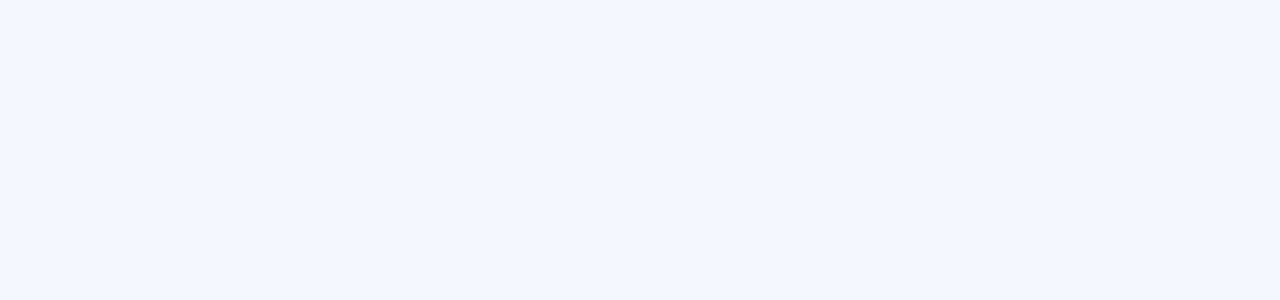
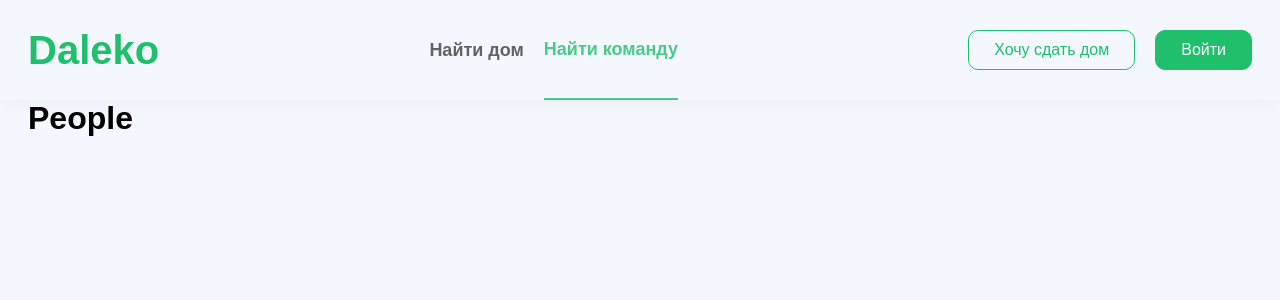
Before and after one commit to Crepiks/demal-client, a Vue app: page /people in a window 1280 px wide. Shown: the top 300 px of the page. Built offline with nearby package versions, Linux system fonts and the light colour scheme.

Commit message:
feat: add nav to header

```diff
--- a/src/components/common/daleko-auth.vue
+++ b/src/components/common/daleko-auth.vue
@@ -39,6 +39,7 @@ export default {};
     align-items: center;
     color: $primary;
     text-decoration: none;
+    border: none !important;
     cursor: pointer;
     transition: 200ms ease-in-out;
     z-index: 5;
--- a/src/components/common/daleko-header.vue
+++ b/src/components/common/daleko-header.vue
@@ -1,13 +1,21 @@
 <template>
-  <header class="header">
+  <header class="header" :class="{ 'header-border': headerBorder }">
+    <div class="header-content">
       <router-link to="/" class="header-logo-link">
         <h2 class="header-logo">Daleko</h2>
       </router-link>
+      <nav class="header-nav">
+        <router-link class="header-link" to="/houses">Найти дом</router-link>
+        <router-link class="header-link" to="/people"
+          >Найти команду</router-link
+        >
+      </nav>
       <div class="header-buttons">
         <daleko-button type="border" class="header-buttons-left"
           >Хочу сдать дом</daleko-button
         >
         <daleko-button @click="$router.push('/login')">Войти</daleko-button>
+      </div>
     </div>
   </header>
 </template>
@@ -19,6 +27,28 @@ export default {
   components: {
     "daleko-button": dalekoButton,
   },
+
+  data() {
+    return {
+      headerBorder: false,
+    };
+  },
+
+  mounted() {
+    if (this.$route.path != "/") {
+      this.headerBorder = true;
+    }
+  },
+
+  watch: {
+    $route() {
+      if (this.$route.path != "/") {
+        this.headerBorder = true;
+      } else {
+        this.headerBorder = false;
+      }
+    },
+  },
 };
 </script>
 
@@ -26,13 +56,26 @@ export default {
 @import "@/assets/styles/variables.scss";
 
 .header {
-  width: 100%;
+  position: fixed;
+  left: 0;
+  top: 0;
+  width: 100vw;
   height: 100px;
+
+  &-content {
+    margin: auto;
+    height: 100%;
+    max-width: 1224px;
     box-sizing: border-box;
     display: flex;
     flex-direction: row;
     justify-content: space-between;
     align-items: center;
+  }
+
+  &-border {
+    box-shadow: 0 0 20px #33333310;
+  }
 
   &-logo {
     color: $primary;
@@ -42,6 +85,35 @@ export default {
 
     &-link {
       text-decoration: none;
+      border: none !important;
+    }
+  }
+
+  &-nav {
+    height: 100%;
+    display: flex;
+    flex-direction: row;
+    justify-content: center;
+    align-items: center;
+  }
+
+  &-link {
+    margin-right: 20px;
+    height: 100%;
+    box-sizing: border-box;
+    display: flex;
+    justify-content: center;
+    align-items: center;
+    color: $main-dark;
+    font-size: 18px;
+    font-weight: 600;
+    text-decoration: none;
+    cursor: pointer;
+    transition: 200ms ease-in-out;
+    opacity: 0.8;
+
+    &:hover {
+      opacity: 0.6;
     }
   }
 
@@ -58,3 +130,12 @@ export default {
   }
 }
 </style>
+
+<style lang="scss">
+@import "@/assets/styles/variables.scss";
+
+.router-link-active {
+  color: $primary !important;
+  border-bottom: 2px solid $primary !important;
+}
+</style>
--- a/src/components/layouts/header-layout.vue
+++ b/src/components/layouts/header-layout.vue
@@ -1,7 +1,9 @@
 <template>
   <div class="page">
     <daleko-header />
-    <router-view />
+    <div class="page-content">
+      <router-view />
+    </div>
   </div>
 </template>
 
@@ -15,4 +17,13 @@ export default {
 };
 </script>
 
-<style lang="scss" scoped></style>
+<style lang="scss" scoped>
+.page {
+  &-content {
+    padding-top: 100px;
+    width: 100%;
+    min-height: 100vh;
+    box-sizing: border-box;
+  }
+}
+</style>
--- a/src/router/index.js
+++ b/src/router/index.js
@@ -5,6 +5,8 @@ import defaultLayout from "@/components/layouts/default-layout.vue";
 import headerLayout from "@/components/layouts/header-layout.vue";
 import Login from "@/views/Login.vue";
 import Register from "@/views/Register.vue";
+import Houses from "@/views/Houses.vue";
+import People from "@/views/People.vue";
 
 Vue.use(VueRouter);
 
@@ -23,6 +25,16 @@ const routes = [
             path: "/",
             name: "Home",
             component: Home,
+          },
+          {
+            path: "/houses",
+            name: "houses",
+            component: Houses,
+          },
+          {
+            path: "/people",
+            name: "people",
+            component: People,
           },
         ],
       },
--- /dev/null
+++ b/src/views/Houses.vue
@@ -0,0 +1,9 @@
+<template>
+  <div class="houses-page"><h1>Houses</h1></div>
+</template>
+
+<script>
+export default {};
+</script>
+
+<style lang="scss" scoped></style>
--- /dev/null
+++ b/src/views/People.vue
@@ -0,0 +1,9 @@
+<template>
+  <div class="people-page"><h1>People</h1></div>
+</template>
+
+<script>
+export default {};
+</script>
+
+<style lang="scss" scoped></style>
```
Lines whose indentation alone changed are shown as unchanged.
